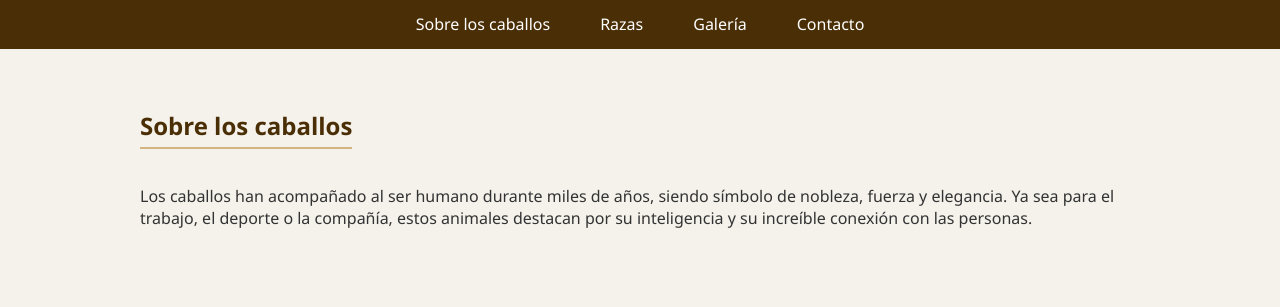
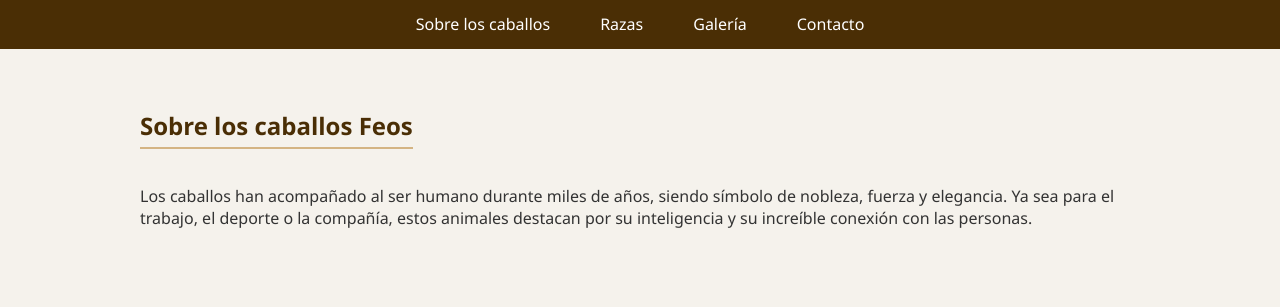
Before and after one commit to valentinavelezcano/caballos_docker, a Flask app: page / in a window 1280 px wide. Shown: the part 328-635 px from the top of the page. Run offline with Flask 3, Linux system fonts and the light colour scheme.

```diff
--- a/Caballos/templates/index.html
+++ b/Caballos/templates/index.html
@@ -101,7 +101,7 @@
     </nav>
 
     <section id="sobre">
-        <h2>Sobre los caballos</h2>
+        <h2>Sobre los caballos Feos</h2>
         <p>
             Los caballos han acompañado al ser humano durante miles de años, siendo símbolo de nobleza, fuerza y elegancia.
             Ya sea para el trabajo, el deporte o la compañía, estos animales destacan por su inteligencia y su increíble conexión con las personas.
```
